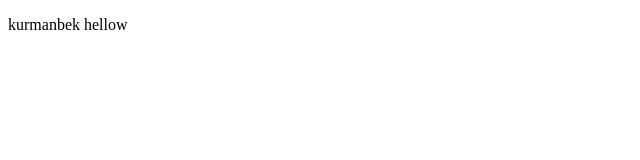
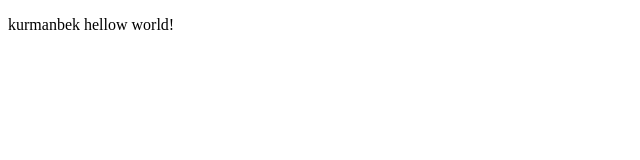
Before and after one commit to kurmanbek12/project, a plain HTML site: page index.html in a window 1280 px wide. Shown: the full height of the page, 0-640 px from the left. Drawn offline with Linux system fonts and the light colour scheme.

```diff
--- a/index.html
+++ b/index.html
@@ -7,6 +7,6 @@
     <title>Document</title>
 </head>
 <body>
-    <p>kurmanbek hellow</p>
+    <p>kurmanbek hellow world!</p>
 </body>
 </html>
```
Also changed, not shown: script.js (added), 1 other file.
